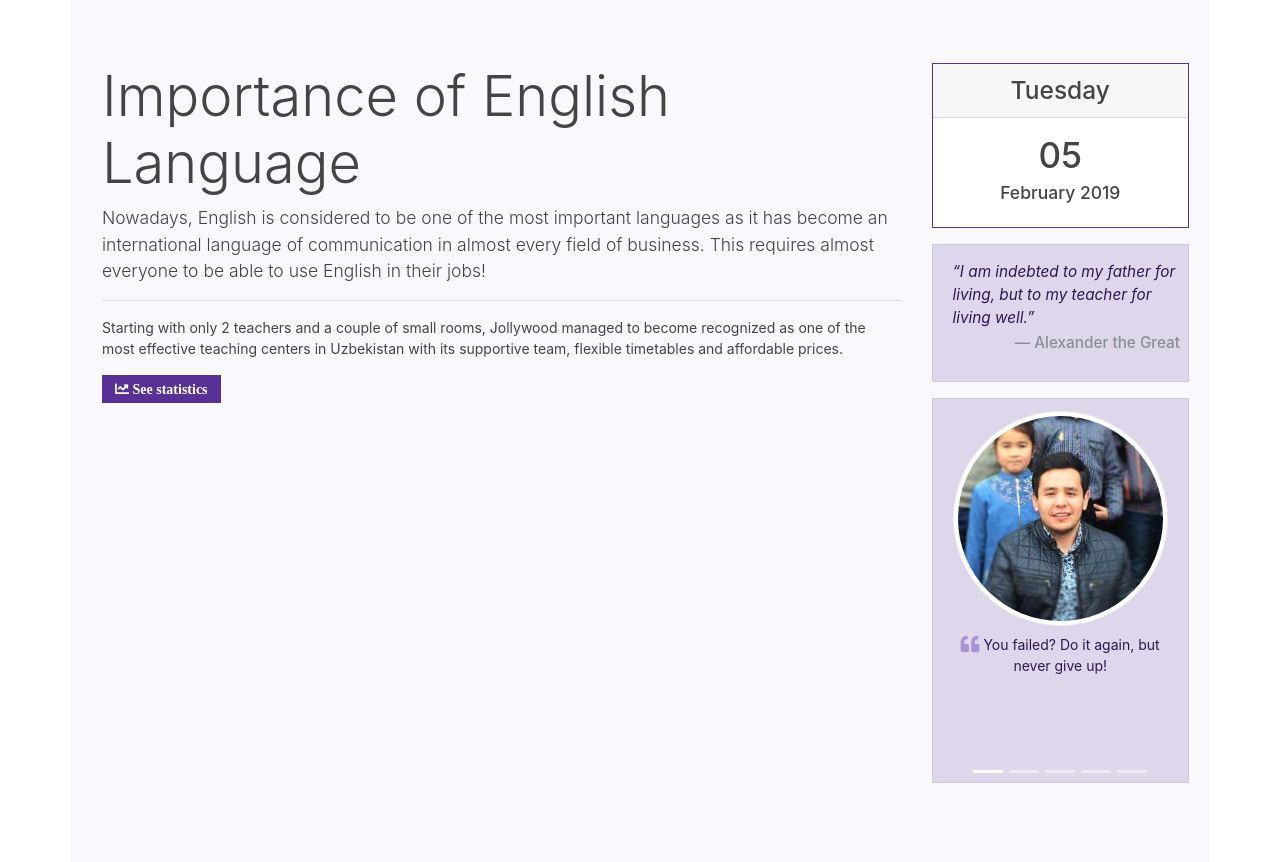
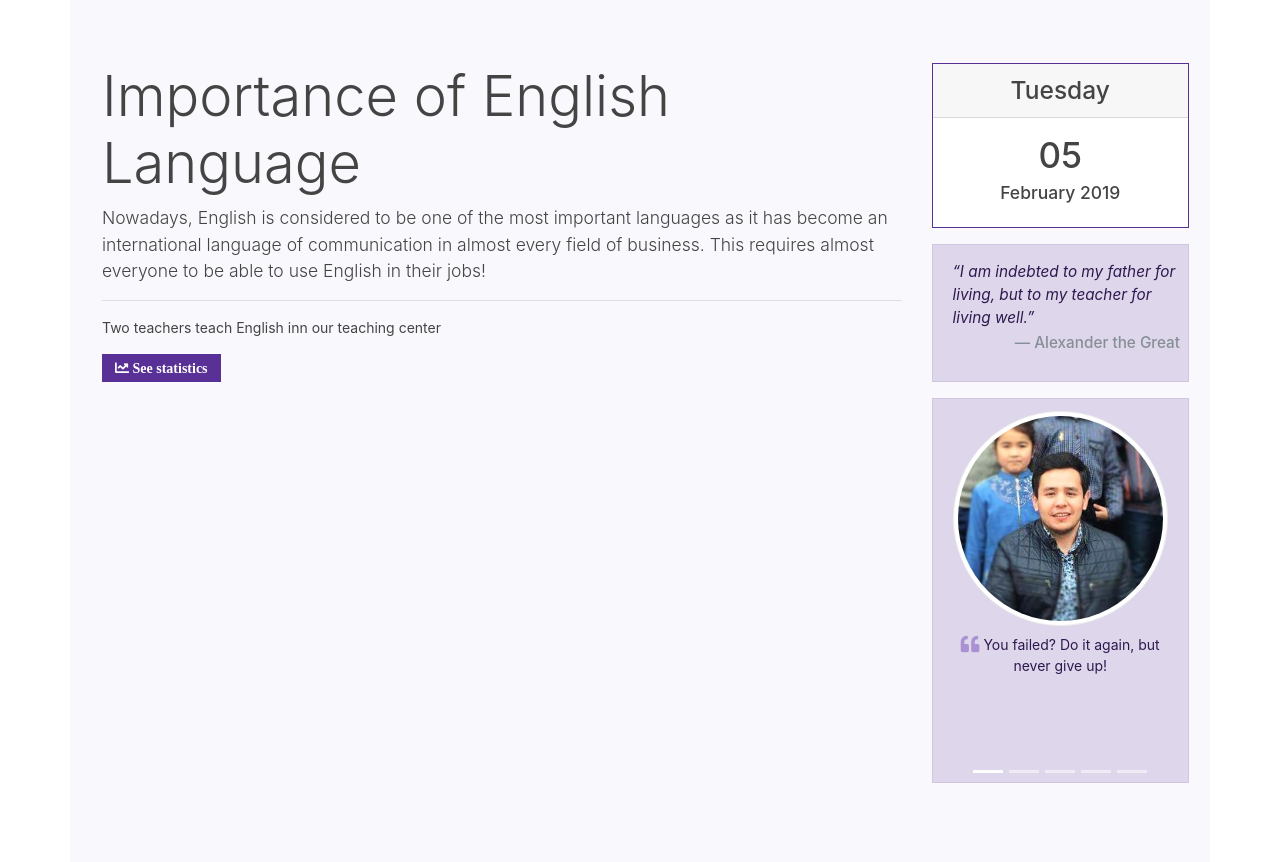
Before and after one commit to imbooz/jollywood, a Django app: page /english/ in a window 1280 px wide. Shown: the part 214-1076 px from the top of the page. Run offline with Django 3.2, Linux system fonts and the light colour scheme; some libraries are stand-ins or nearby versions.

Commit message:
Check ...

```diff
--- a/jollywood/templates/english.html
+++ b/jollywood/templates/english.html
@@ -12,7 +12,7 @@
     					<h2 class="display-4">Importance of English Language</h2>
     					<p class="lead">Nowadays, English is considered to be one of the most important languages as it has become an international language of communication in almost every field of business. This requires almost everyone to be able to use English in their jobs!</p>
     					<hr class="my-3">
-    					<p>Starting with only 2 teachers and a couple of small rooms, Jollywood managed to become recognized as one of the most effective teaching centers in Uzbekistan with its supportive team, flexible timetables and affordable prices.</p>
+    					<p>Two teachers teach English inn our teaching center</p>
 
   						<canvas id="stat-0" style="display: none;" class="line-chart" width="400" height="300">
 
```
